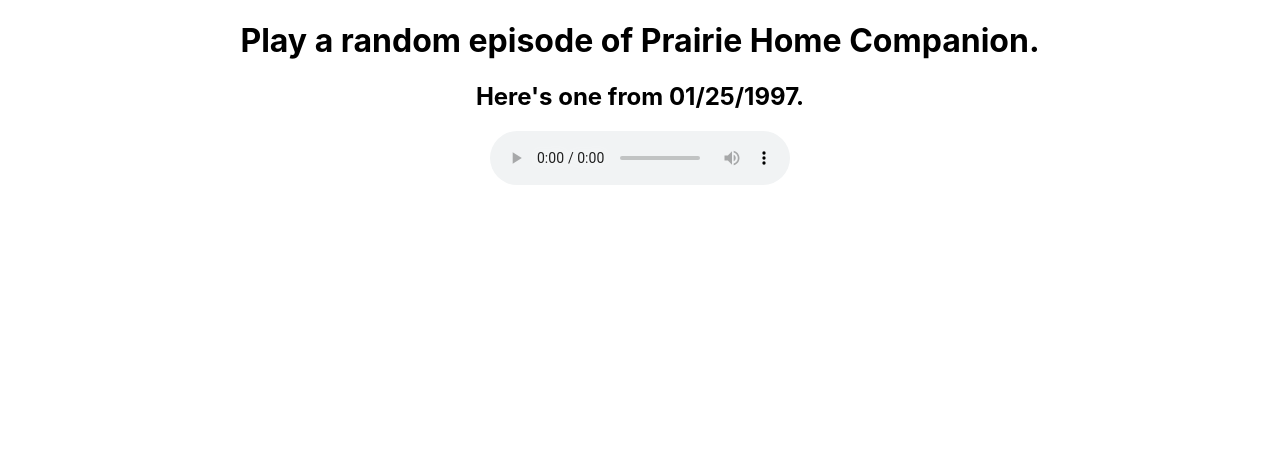
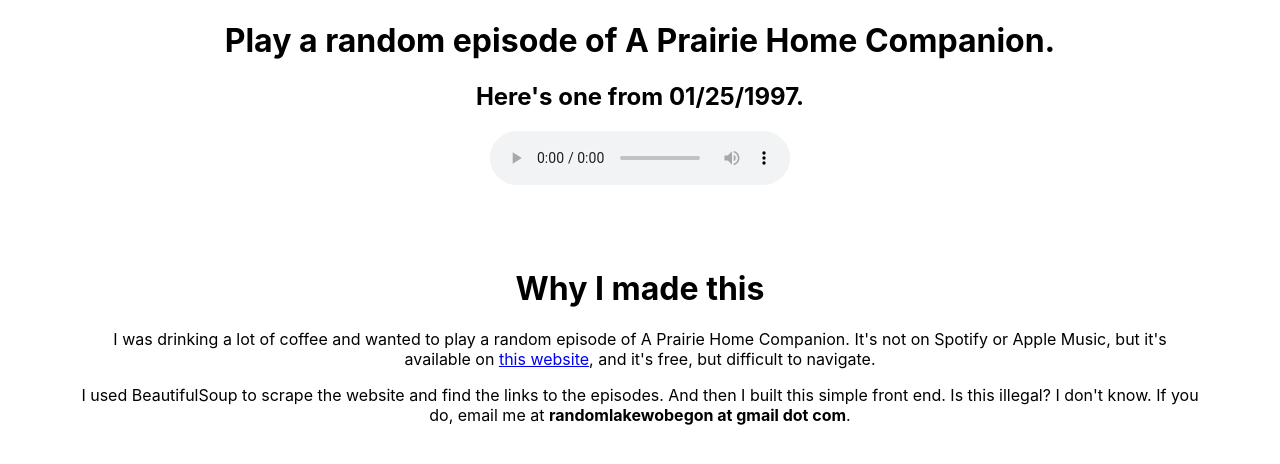
Before and after one commit to bkitano/wobegon, a React (Create React App) app: page / in a window 1280 px wide. Shown: the top 464 px of the page. Built offline with nearby package versions, Linux system fonts and the light colour scheme.

Commit message:
adding disclaimer email

```diff
--- a/src/App.tsx
+++ b/src/App.tsx
@@ -28,7 +28,7 @@
   return (
     <div className="App">
       <div>
-        <h1>Play a random episode of Prairie Home Companion.</h1>
+        <h1>Play a random episode of A Prairie Home Companion.</h1>
         <h2>Here's one from {formatShowLinkToDate(showLink)}.</h2>
         <ReactAudioPlayer
           src={showLink}
@@ -38,6 +38,24 @@
           preload="auto"
         />
       </div>
+      <div
+        style={{
+          margin: "5rem",
+        }}
+      >
+        <h1>Why I made this</h1>
+        <p>
+          I was drinking a lot of coffee and wanted to play a random episode of
+          A Prairie Home Companion. It's not on Spotify or Apple Music, but it's
+          available on <a href="https://www.prairiehome.org/">this website</a>,
+          and it's free, but difficult to navigate.
+        </p>
+        <p>
+          I used BeautifulSoup to scrape the website and find the links to the
+          episodes. And then I built this simple front end. Is this illegal?
+          I don't know. If you do, email me at <b>randomlakewobegon at gmail dot com</b>.
+        </p>
+      </div>
     </div>
   );
 }
```
